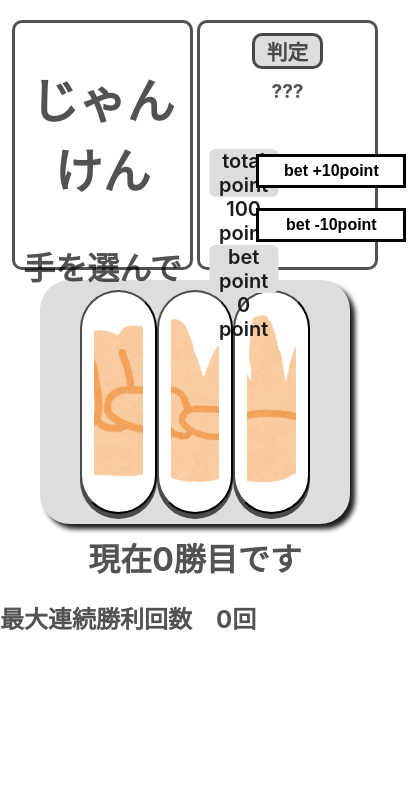
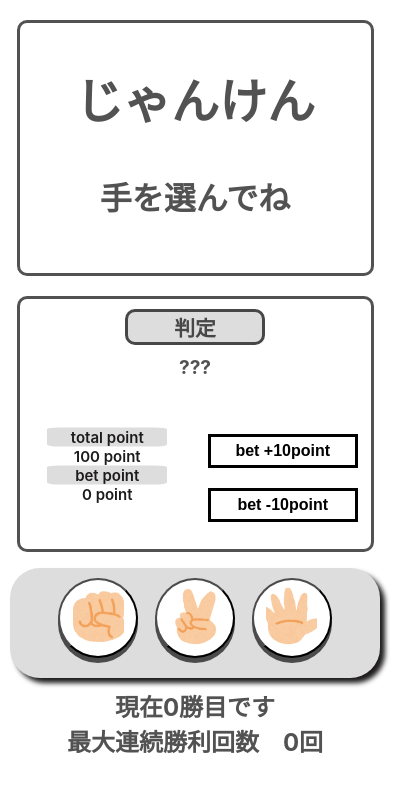
Before and after one commit to koshiro-adachi/janken-app, a React (Create React App) app: page /vspage in a window 390 px wide. Shown: the top 792 px of the page, 416 px wide, since content can reach past the window. Built offline with nearby package versions, Linux system fonts and the light colour scheme.

Commit message:
vsPageCss完成

```diff
--- a/src/Pages/VSpage/VsPage.tsx
+++ b/src/Pages/VSpage/VsPage.tsx
@@ -108,8 +108,10 @@ export const VsPage: FC = () => {
             <img src="../../janken_pa.png" alt="パー" className="handImage" />
           </button>
         </div>
-        <h2 className="winCounter">現在{winCount}勝目です</h2>
-        <h2>{`最大連続勝利回数　${maxWinCount}回`}</h2>
+        <div className="bottomMessage">
+          <h2 className="winCounter">現在{winCount}勝目です</h2>
+          <h2 className="winCounter">{`最大連続勝利回数　${maxWinCount}回`}</h2>
+        </div>
       </div>
     </>
   );
--- a/src/Pages/VSpage/vsPage.css
+++ b/src/Pages/VSpage/vsPage.css
@@ -9,7 +9,7 @@
   display: flex;
   justify-content: space-around;
   height: 250px;
-  margin-top: 20px;
+  padding-top: 20px;
 }
 .vsPageLeft {
   width: 45%;
@@ -45,7 +45,7 @@
   border: solid;
   border-radius: 10px;
   background-color: #dddddd;
-  transition: all 0.3s;
+  transition: all 0.1s;
 }
 .changeButton:hover {
   border-color: #4b4b4b;
@@ -72,13 +72,13 @@
 .judgeWrapper {
   height: 40%;
 }
-.red{
+.red {
   color: rgb(236 84 84);
 }
-.green{
-  color: rgb(59 208 65)
+.green {
+  color: rgb(59 208 65);
 }
-.blue{
+.blue {
   color: rgb(58 132 232);
 }
 .judge {
@@ -142,7 +142,7 @@
   margin: 10px;
   border: solid;
   background-color: white;
-  transition: all 0.2s;
+  transition: all 0.1s;
 }
 .betButton button:hover {
   background-color: #44b9a7;
@@ -158,6 +158,7 @@
   border-radius: 30px;
   background-color: #dddddd;
   box-shadow: 5px 5px 5px #1d1b1b;
+  height: 200px;
 }
 .handImage {
   object-fit: cover;
@@ -167,11 +168,11 @@
 .handButton {
   display: inline-block;
   border-radius: 9999px;
-  height: 14rem;
-  width: 14rem;
+  height: 12rem;
+  width: 12rem;
   background-color: white;
   box-shadow: 0px 5px 0px #4b4b4b;
-  transition: all 0.3s;
+  transition: all 0.1s;
   border-color: #4b4b4b;
 }
 .handButton:hover {
@@ -179,8 +180,92 @@
   box-shadow: none;
   transform: translate3d(0px, 5px, 0px);
 }
+.bottomMessage {
+  display: flex;
+  justify-content: space-around;
+}
 .winCounter {
   text-align: center;
   margin: 0 auto;
   font-size: 2rem;
 }
+
+@media screen and (max-width: 1084px) {
+  .pointWrapper h3 {
+    font-size: 17px;
+  }
+  .changeImageWrapper h2 {
+    font-size: 40px;
+  }
+}
+@media screen and (max-width: 900px) {
+  .pointWrapper h3 {
+    font-size: 15px;
+  }
+}
+@media screen and (max-width: 820px) {
+  .vsPageHalfTop {
+    display: inline-block;
+    width: 100vw;
+  }
+  .vsPageLeft {
+    width: 90%;
+    margin: 0 auto 20px;
+    height: 250px;
+  }
+  .vsPageRight {
+    width: 90%;
+    margin: 0 auto;
+    height: 250px;
+  }
+  .buttonWrapper {
+    margin: 30px 40px 10px;
+    height: 160px;
+  }
+  .handButton {
+    height: 9rem;
+    width: 9rem;
+  }
+}
+@media screen and (max-width: 600px) {
+  .buttonWrapper {
+    margin: 30px 40px 10px;
+    height: 110px;
+  }
+  .handButton {
+    height: 6rem;
+    width: 6rem;
+  }
+  .bottomMessage {
+    display: block;
+  }
+}
+@media screen and (max-width: 450px) {
+  .buttonWrapper {
+    margin: 30px 10px 10px;
+    height: 110px;
+  }
+  .handButton {
+    height: 6rem;
+    width: 6rem;
+  }
+  .bottomMessage {
+    display: block;
+  }
+  .pointWrapper h3 {
+    width: 100px;
+  }
+}
+@media screen and (max-width: 390px) {
+  .winCounter {
+    font-size: 1.5rem;
+  }
+  .buttonWrapper {
+    margin: 30px 10px 10px;
+    height: 90px;
+  }
+  .handButton {
+    height: 5rem;
+    width: 5rem;
+  }
+}
```
